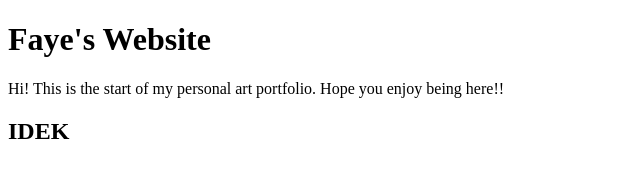
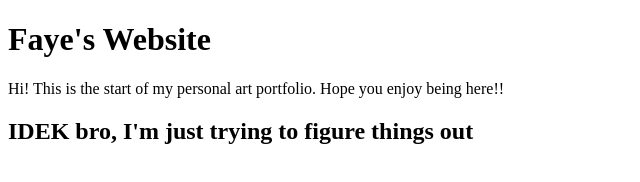
Before and after one commit to Fayes-braincell/Fayes-braincell.github.io, a plain HTML site: page index.html in a window 1280 px wide. Shown: the whole page, without its empty margins (0-640 px from the left). Drawn offline with Linux system fonts and the light colour scheme.

Commit message:
just adding a little something

```diff
--- a/index.html
+++ b/index.html
@@ -9,6 +9,6 @@
   <body>
     <h1>Faye's Website</h1>
     <p>Hi! This is the start of my personal art portfolio. Hope you enjoy being here!!</p>
-    <h2>IDEK</h2>
+    <h2>IDEK bro, I'm just trying to figure things out</h2>
   </body>
 </html>
```
